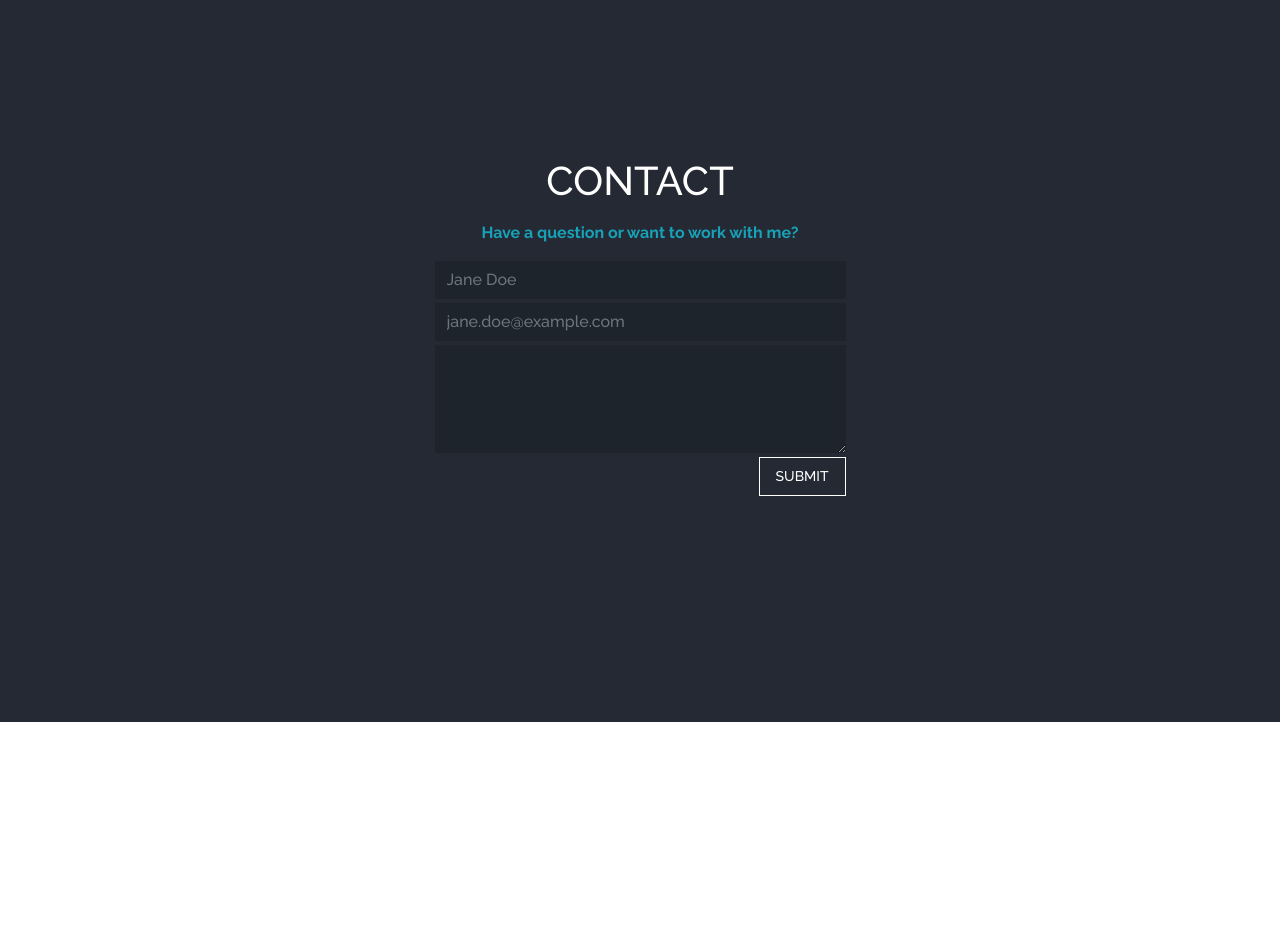
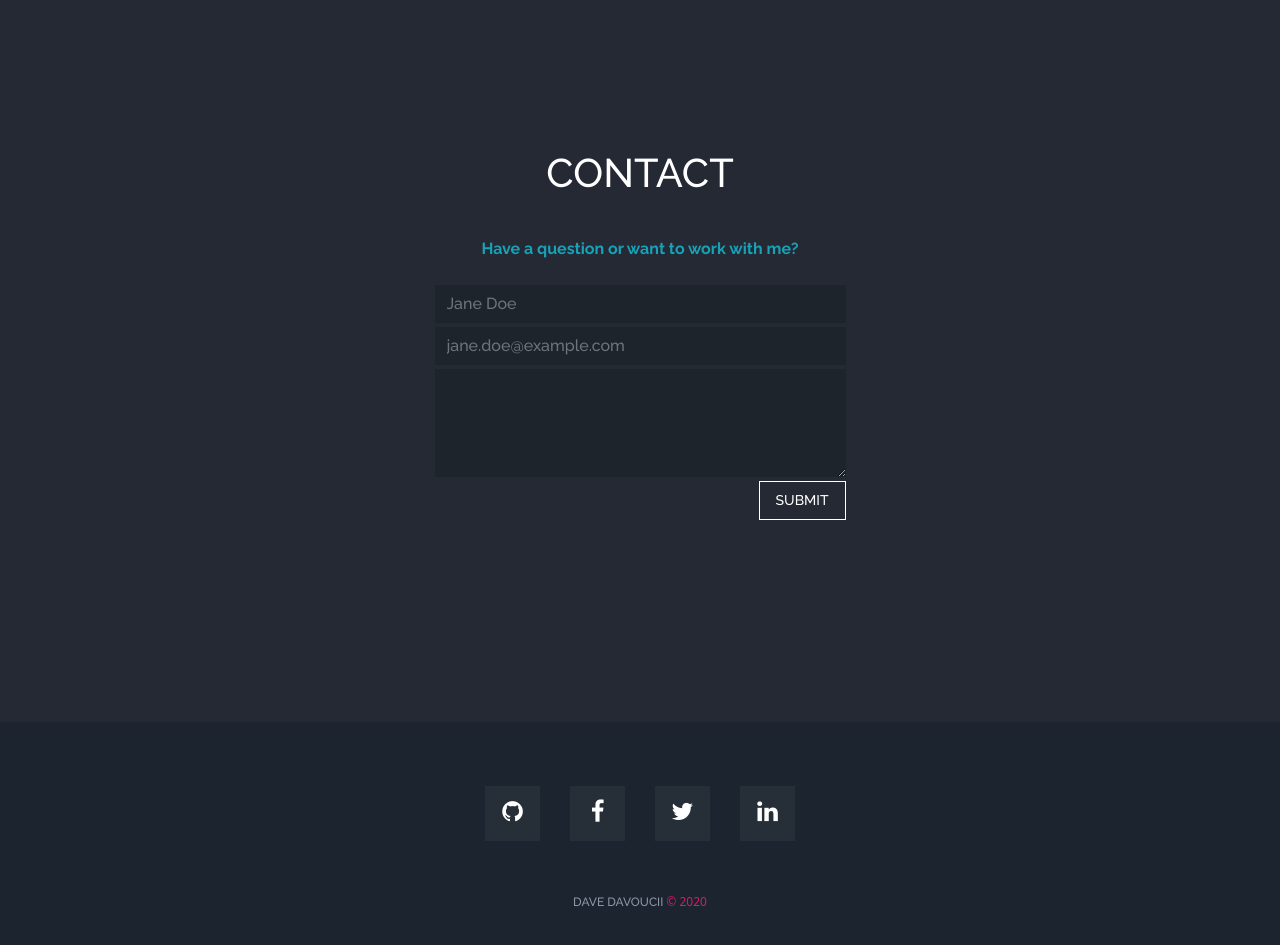
Before and after one commit to dav4thevid/angular-port-folio, an Angular app: page / in a window 1280 px wide. Shown: the part 3580-4525 px from the top of the page. Before the commit the page ends 4302 px from the top, so only its background shows below. Built offline with nearby package versions, Linux system fonts and the light colour scheme.

Commit message:
enhan:restyled contact me page

```diff
--- a/src/app/about/about.component.html
+++ b/src/app/about/about.component.html
@@ -434,8 +434,8 @@
         <div
           class="col-xl-5 col-lg-6 col-md-8 col-sm-10 mx-auto text-center form p-4"
         >
-          <h1 class="py-2 text-truncate">CONTACT</h1>
-          <p class = "text-info font-weight-bold">Have a question or want to work with me?</p>
+          <h1 class="py-4 text-truncate">CONTACT</h1>
+          <p class = "py-2 text-info font-weight-bold">Have a question or want to work with me?</p>
           <div class="px-2">
             <form action="" class="justify-content-center ">
               <div class="form-group mb-1">
@@ -475,3 +475,40 @@
     </div>
   </div>
 </section>
+
+<section id = "footer">
+  <div class = "container">
+    <div class = "row">
+      <div class="col-12 d-flex justify-content-center">
+        <a href="https://www.linkedin.com/in/mattwilliams85">
+          <div class="flex icon" id="icon-2">
+            <i class="fa fa-github fa-lg pt-3"></i>
+          </div>
+        </a>
+        <a href="https://www.facebook.com/davoucii" target="_blank">
+          <div class="flex icon " id="icon-3">
+            <!-- <i class="mdi mdi-facebook"></i> -->
+            <i class="fa fa-facebook-f fa-lg pt-3"></i>
+          </div>
+        </a>
+        <a href="https://instagram.com/infinite_edge/">
+          <div class="flex icon" id="icon-4">
+            <!-- <i class="mdi mdi-instagram"></i> -->
+            <i class="fa fa-twitter fa-lg pt-3"></i>
+
+          </div>
+        </a>
+        <a href="http://codepen.io/matthewwilliams/">
+          <div class="flex icon" id="icon-5">
+            <i class="fa fa-linkedin fa-lg pt-3"></i>
+          </div>
+        </a>
+      </div>
+    </div>
+    <div class = "row mt-5">
+      <div class = "col-12 d-flex justify-content-center">
+        <p class = "footnote">Dave Davoucii <span id = "highlight">© 2020</span></p>
+      </div>
+    </div>
+  </div>
+</section>
--- a/src/app/about/about.component.scss
+++ b/src/app/about/about.component.scss
@@ -125,3 +125,39 @@ button{
 button:hover{
   background-color: #5bc0de;
 }
+
+#footer {
+  background: #1b242f;
+  padding-top: 5%;
+  padding-bottom: 5%;
+}
+
+#footer .footnote {
+  text-transform: uppercase;
+ color: #8f9aa7;
+ font-family: "Raleway";
+ font-size: 12px;
+}
+
+#highlight {
+  color: #e31b6d;
+  font-family: "Open Sans";
+}
+
+i{
+    background: #262f38;
+    cursor: pointer;
+    font-size: 18pt;
+    height: 55px;
+    margin: 0 15px;
+    overflow: hidden;
+    position: relative;
+    text-align: center;
+    transition: background 0.3s, color 0.3s, box-shadow 0.3s, transform 0.3s;
+    width: 55px;
+    color:white
+}
+
+i:hover{
+  background:#5bc0de
+}
--- a/src/index.html
+++ b/src/index.html
@@ -6,6 +6,8 @@
   <base href="/">
   <meta name="viewport" content="width=device-width, initial-scale=1">
   <link rel="icon" type="image/x-icon" href="favicon.ico">
+  <!-- <link href="https://cdnjs.cloudflare.com/ajax/libs/MaterialDesign-Webfont/5.2.45/css/materialdesignicons.css"> -->
+  <link href="https://stackpath.bootstrapcdn.com/font-awesome/4.7.0/css/font-awesome.min.css" rel="stylesheet" integrity="sha384-wvfXpqpZZVQGK6TAh5PVlGOfQNHSoD2xbE+QkPxCAFlNEevoEH3Sl0sibVcOQVnN" crossorigin="anonymous">
   <!-- <link rel="icon" type="image/x-icon" href="Capture.ico"> -->
 </head>
 <body>
```
